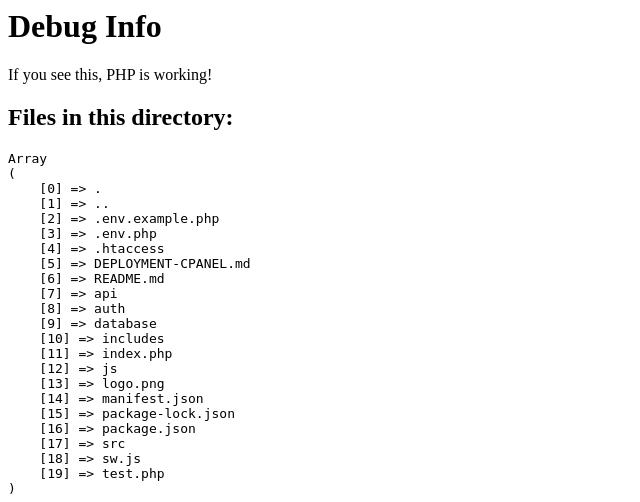
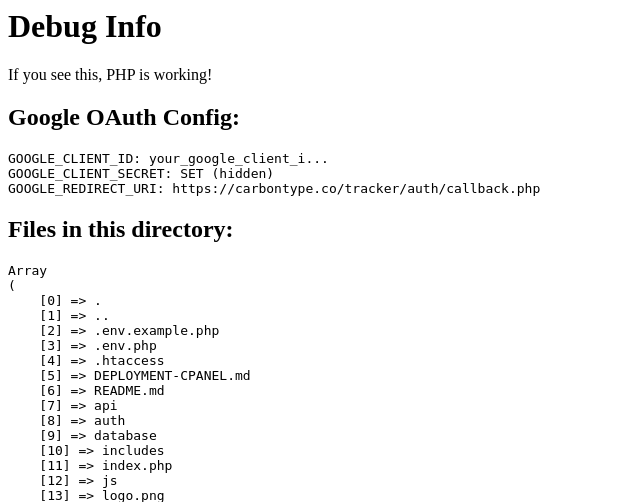
Before and after one commit to crbntyp/tracker, a PHP site: page /tracker/test.php in a window 1280 px wide. Shown: the top 502 px of the page, without its empty margins (0-640 px from the left). Run offline with PHP 8.4, Linux system fonts and the light colour scheme.

Commit message:
Add Google OAuth config to debug output

```diff
--- a/test.php
+++ b/test.php
@@ -1,8 +1,17 @@
 <?php
 // Quick debug test - DELETE AFTER TESTING
 
+require_once __DIR__ . '/includes/config.php';
+
 echo "<h1>Debug Info</h1>";
 echo "<p>If you see this, PHP is working!</p>";
+
+echo "<h2>Google OAuth Config:</h2>";
+echo "<pre>";
+echo "GOOGLE_CLIENT_ID: " . (GOOGLE_CLIENT_ID ? substr(GOOGLE_CLIENT_ID, 0, 20) . '...' : 'NOT SET') . "\n";
+echo "GOOGLE_CLIENT_SECRET: " . (GOOGLE_CLIENT_SECRET ? 'SET (hidden)' : 'NOT SET') . "\n";
+echo "GOOGLE_REDIRECT_URI: " . GOOGLE_REDIRECT_URI . "\n";
+echo "</pre>";
 
 echo "<h2>Files in this directory:</h2>";
 echo "<pre>";
```
